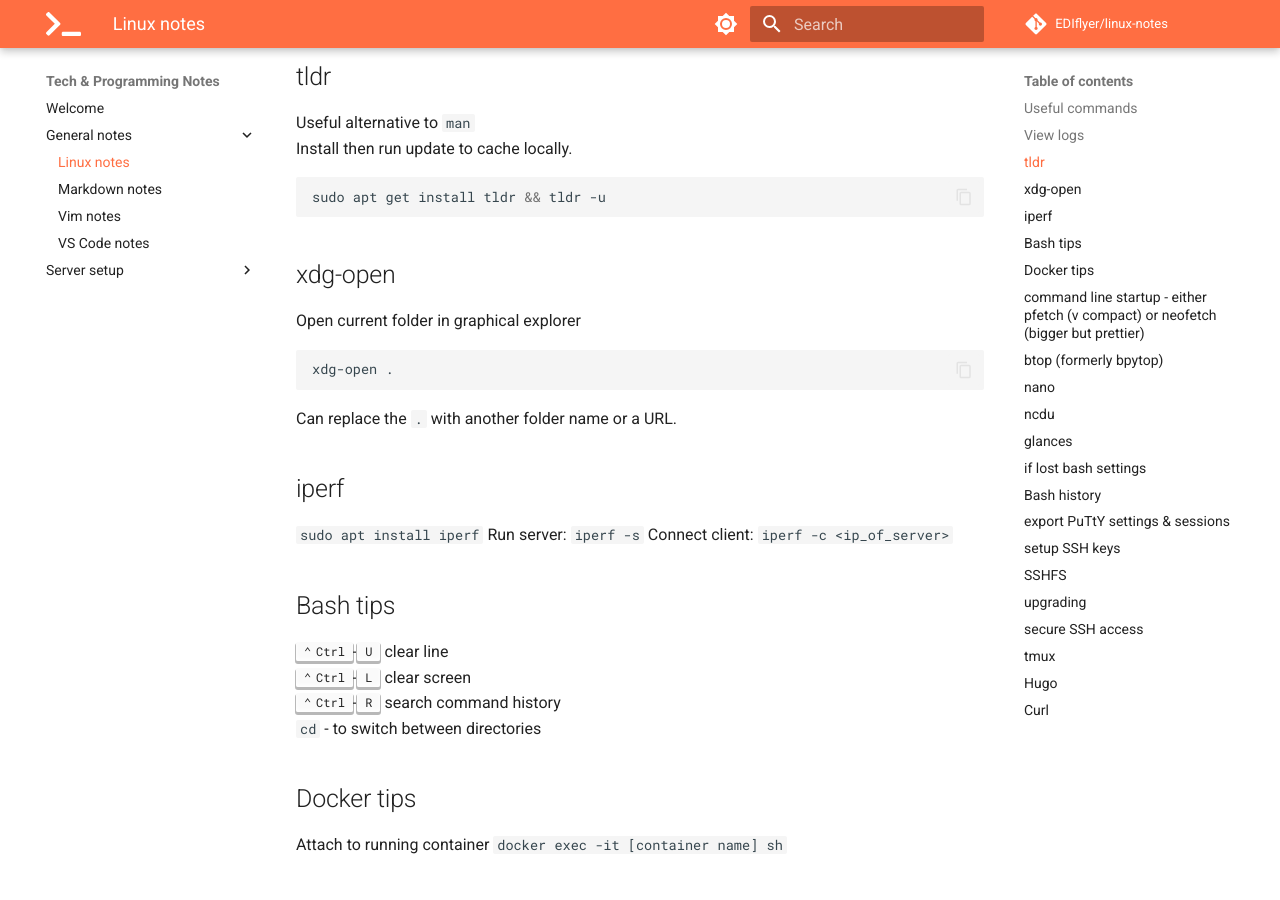
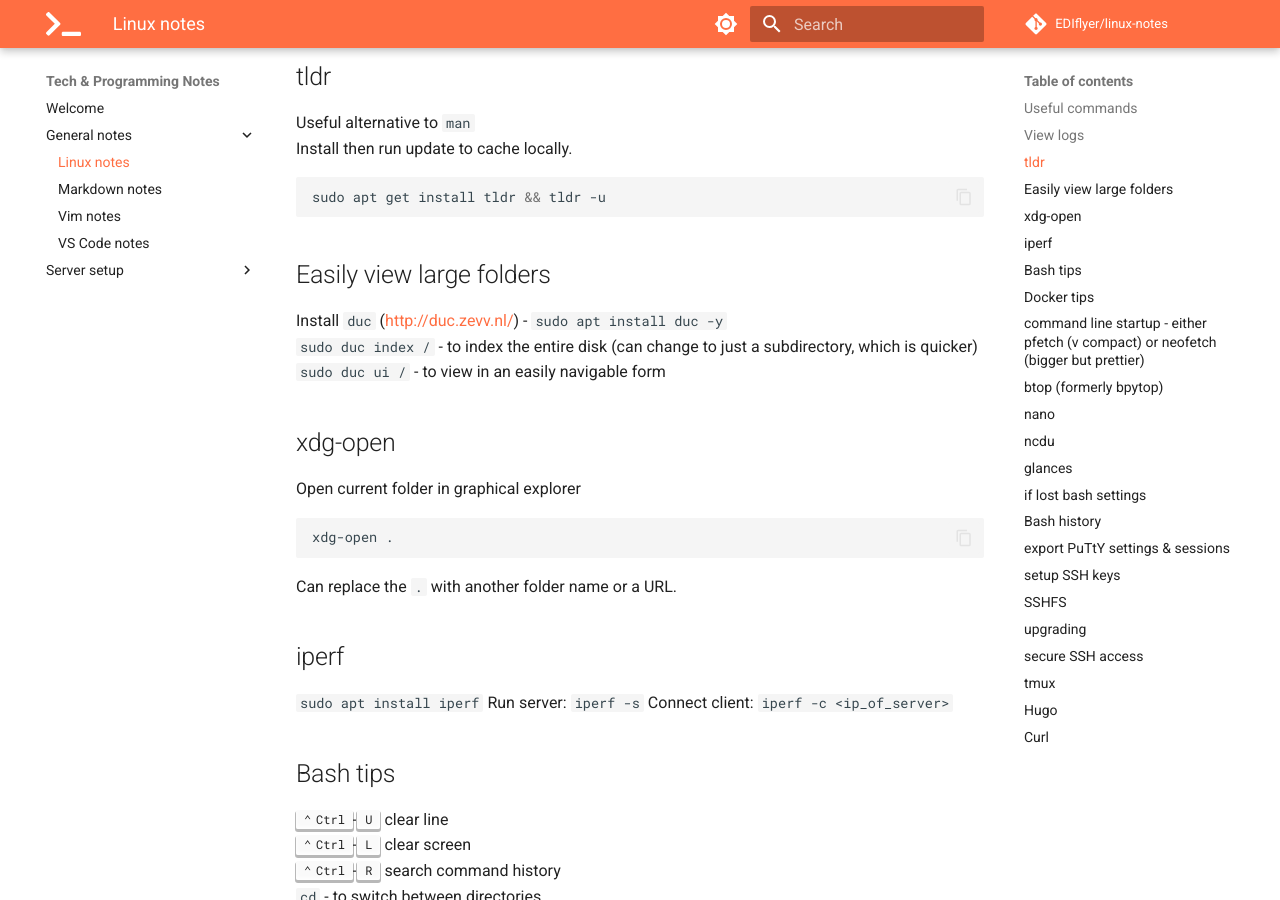
Before and after one commit to EDIflyer/linux-notes, an MkDocs documentation site: the page built from docs/general-notes/linux_notes.md, in a window 1280 px wide and 900 px high, scrolled down 1144 px. Built offline with MkDocs 1.6.1 and Material for MkDocs 9.7.7, drawn with Linux system fonts in a browser that asks for light colours; comment, search, counter and statistics services are not loaded.

Commit message:
duc info

````diff
--- a/docs/general-notes/linux_notes.md
+++ b/docs/general-notes/linux_notes.md
@@ -44,6 +44,11 @@ Install then run update to cache locally.
 ``` bash
 sudo apt get install tldr && tldr -u
 ```
+
+## Easily view large folders
+Install `duc` (http://duc.zevv.nl/) - `sudo apt install duc -y`
+`sudo duc index /` - to index the entire disk (can change to just a subdirectory, which is quicker)
+`sudo duc ui /` - to view in an easily navigable form
 
 ## xdg-open
 Open current folder in graphical explorer
````
